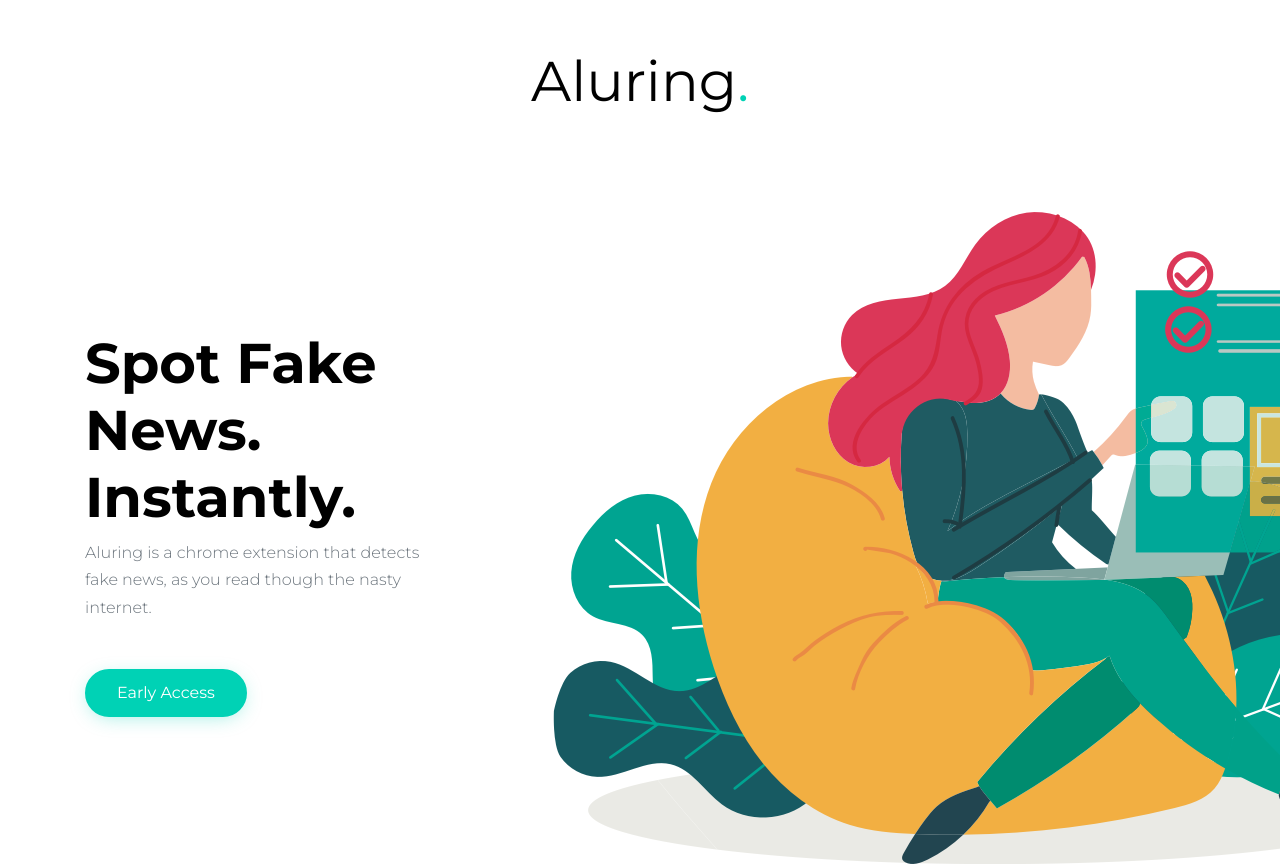
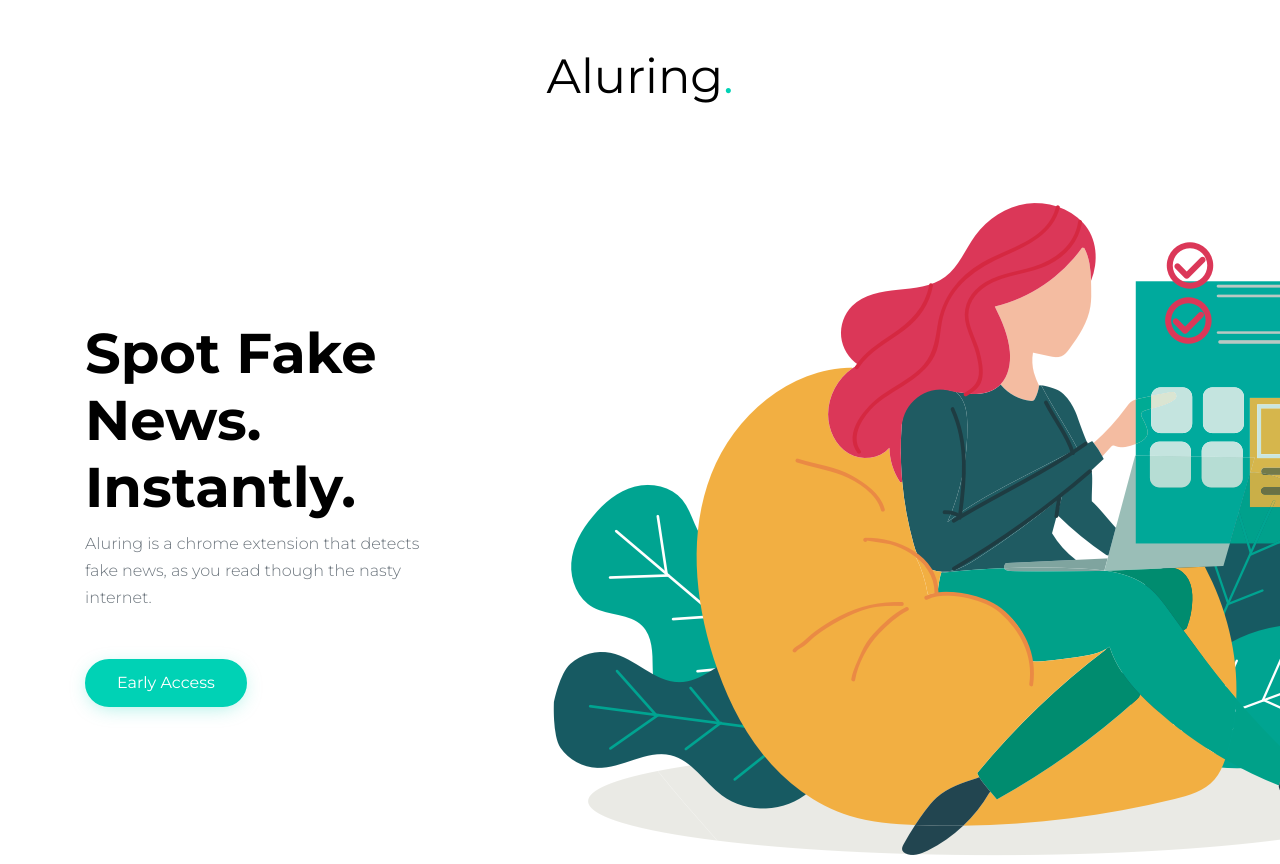
Before and after one commit to Aluring/Aluring.github.io, a plain HTML site: page index.html in a window 1280 px wide. Shown: the top 864 px of the page. Drawn offline with Linux system fonts and the light colour scheme; files whose address does not match are found by name.

Commit message:
Update style.css

```diff
--- a/css/style.css
+++ b/css/style.css
@@ -32,7 +32,7 @@ h1, h2, h3, h4, h5,
 
 .text-black {
   color: #000 !important;
-  font-size: 3.5rem !important;
+  font-size: 3rem !important;
 }
 
 .bg-black {
```
